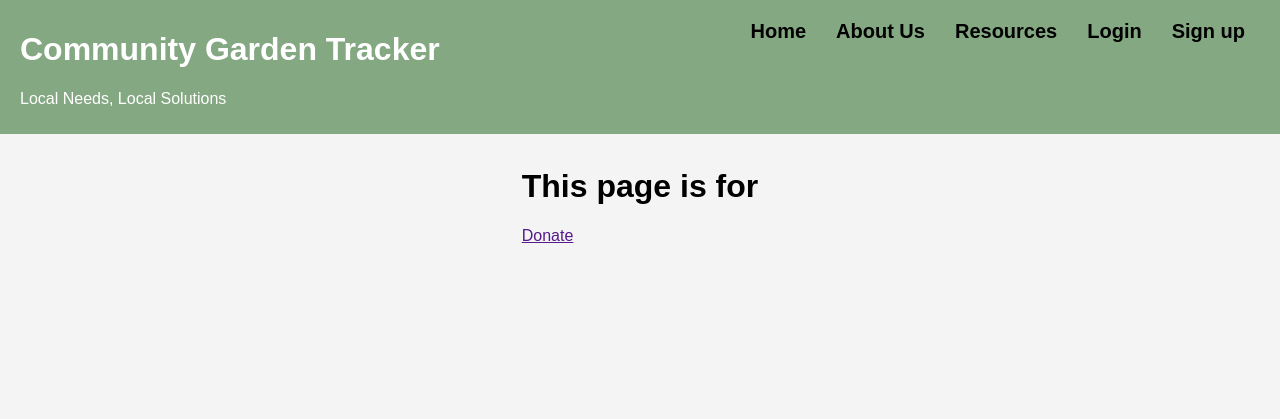
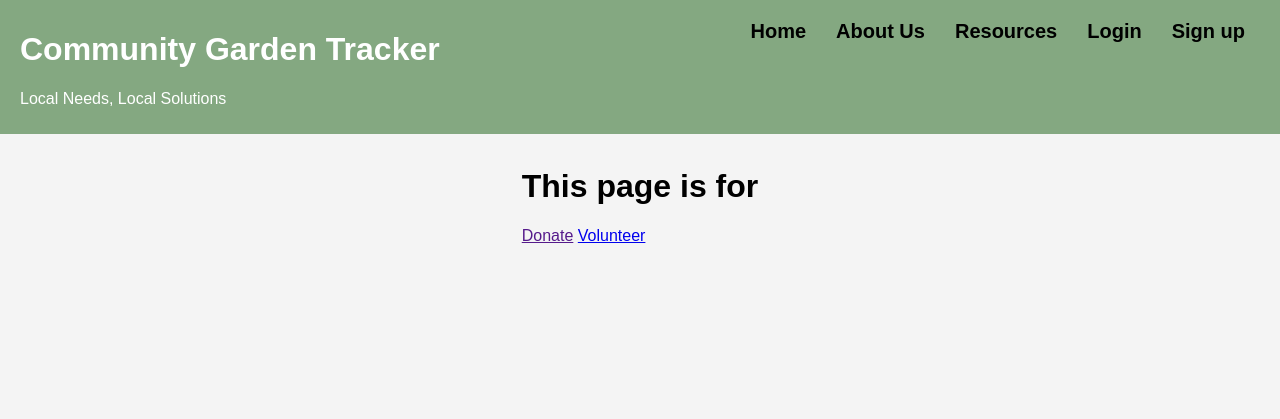
Before and after one commit to jlinares12/CPSC362-Project, a Flask app: page /garden-profile/1 in a window 1280 px wide. Shown: the top 419 px of the page. Run offline with Flask 3, Linux system fonts and the light colour scheme; data that the repository does not hold is empty; parts of the project's set-up code (start-up, migrations or seed data) failed here and were passed over.

Commit message:
added a link to send a user to a volunteer form for a specific garden

```diff
--- a/community_garden/templates/garden_profile.html
+++ b/community_garden/templates/garden_profile.html
@@ -11,5 +11,6 @@ Garden Profile
 {% block content %}
     <h1>This page is for {{garden.name}}</h1>
     <a href="{{garden.donation_link}}" target="_blank">Donate</a>
+    <a href="{{ url_for('volunteer_sign_up', garden=garden)}}">Volunteer</a>
     <p>{{garden.description}}</p>
 {% endblock %}
```
